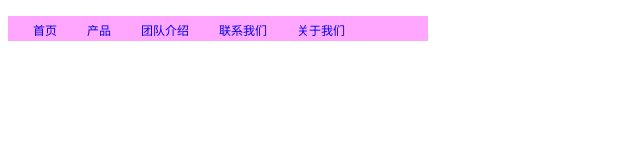
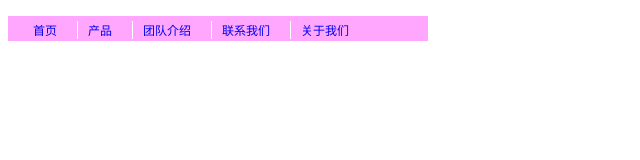
Before and after one commit to SBNMC/SBNMC.github.io, a plain HTML site: page gg.html in a window 1280 px wide. Shown: the full height of the page, 0-640 px from the left. Drawn offline with Linux system fonts and the light colour scheme.

Commit message:
Update gg.html

```diff
--- a/gg.html
+++ b/gg.html
@@ -27,6 +27,10 @@
         margin:5px;
         top:5px;
 	}
+         .menu li:not(:first-child){
+       border-left:1px solid white;
+
+	 }
 	.menu li a:hover{
 		background-color:#006030;
 	}
```
